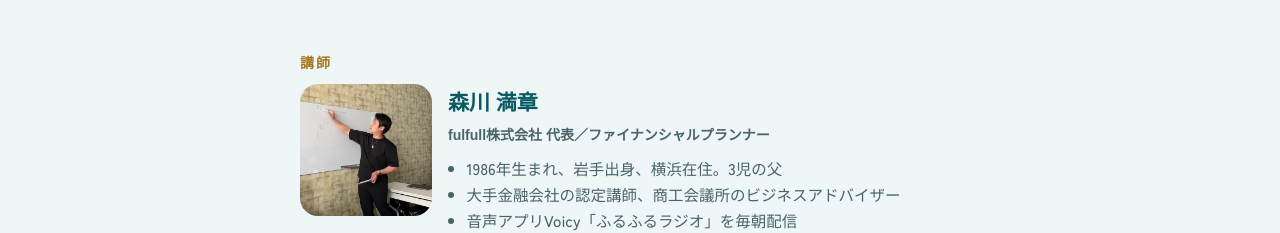
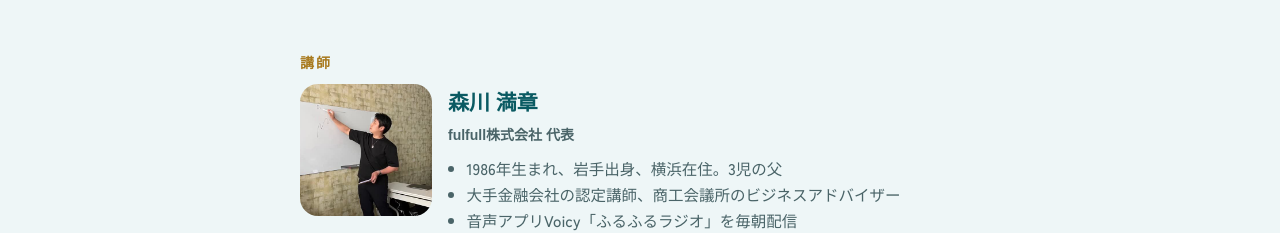
Before and after one commit to mm738966m-boop/okane-benkyokai, a plain HTML site: page lp/index.html in a window 1280 px wide. Shown: the part 7720-7953 px from the top of the page. Drawn offline with Linux system fonts and the light colour scheme; a web font is replaced by a local one.

Commit message:
LP 講師の肩書きからファイナンシャルプランナーを外す

```diff
--- a/lp/index.html
+++ b/lp/index.html
@@ -217,7 +217,7 @@ body{padding-bottom:0}
     <span class="eyebrow">講師</span>
     <div class="prof">
       <img src="img/ph_9.jpg" alt="ホワイトボードの前で話す森川">
-      <div><p class="name">森川 満章<small>fulfull株式会社 代表／ファイナンシャルプランナー</small></p>
+      <div><p class="name">森川 満章<small>fulfull株式会社 代表</small></p>
         <ul><li>1986年生まれ、岩手出身、横浜在住。3児の父</li><li>大手金融会社の認定講師、商工会議所のビジネスアドバイザー</li><li>音声アプリVoicy「ふるふるラジオ」を毎朝配信</li></ul></div>
     </div>
     <div class="story"><p style="margin:0">僕には、子どもに「うちにはお金がないから、ガマンして」と言った過去があります。<br>30歳でお金のことをゼロから学び直してから、暮らしも、家族との会話も変わりました。<br>むずかしい言葉は使いません。<br>はじめてでも、途中からでも、大丈夫です。</p></div>
```
